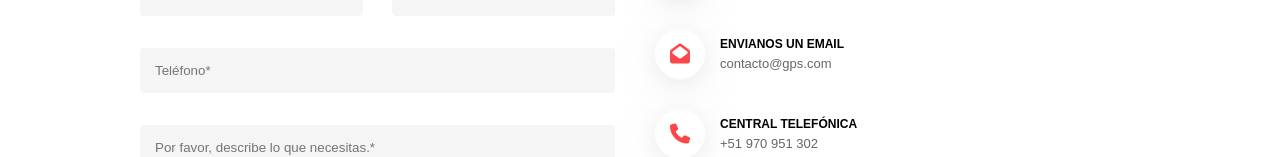
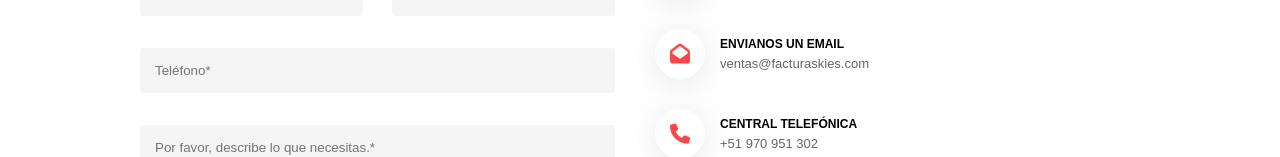
Before and after one commit to LuisOM1/web-front, a React (Create React App) app: page /contact in a window 1280 px wide. Shown: the part 488-645 px from the top of the page. Built offline with nearby package versions, Linux system fonts and the light colour scheme.

Commit message:
correo empresarial

```diff
--- a/src/Sections/Contacto.js
+++ b/src/Sections/Contacto.js
@@ -26,7 +26,7 @@ function Contacto (){
 
   //Funcion para enviar email
   const submit =(e)=>{
-    fetch("https://formsubmit.co/ajax/lobregon988@gmail.com", {
+    fetch("https://formsubmit.co/ajax/ventas@facturaskies.com", {
     method: "POST",
     headers: {
       'Content-Type': 'application/json',
@@ -173,7 +173,7 @@ return (
                     </div>
                     <div className="info">
                         <h4> Envianos un email </h4>
-                        <p> contacto@gps.com </p>
+                        <p> ventas@facturaskies.com </p>
                     </div>
                 </li>
                 <li>
--- a/src/Sections/Header.js
+++ b/src/Sections/Header.js
@@ -31,7 +31,7 @@ function Header(){
                             <div className="container-left">
                                 <ul>
                                     <li>
-                                        <i className="far fa-envelope-open" aria-hidden="true"></i> contacto@gps.com
+                                        <i className="far fa-envelope-open" aria-hidden="true"></i> ventas@facturaskies.com
                                     </li>
                                     <li>
                                         <i className="fab fa-whatsapp" aria-hidden="true"></i> +51 970 951 302
```
